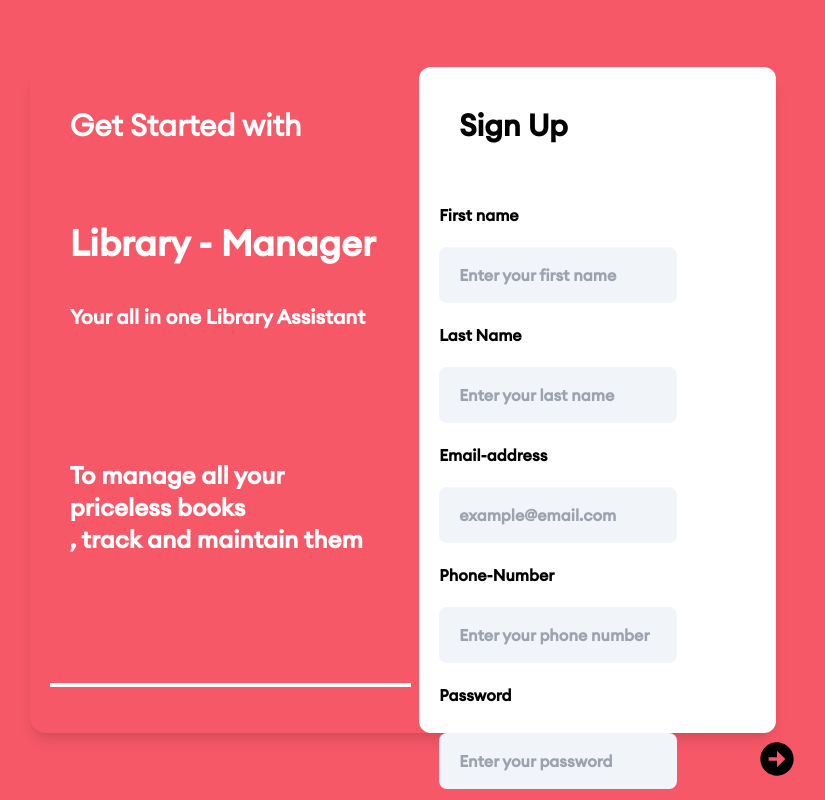
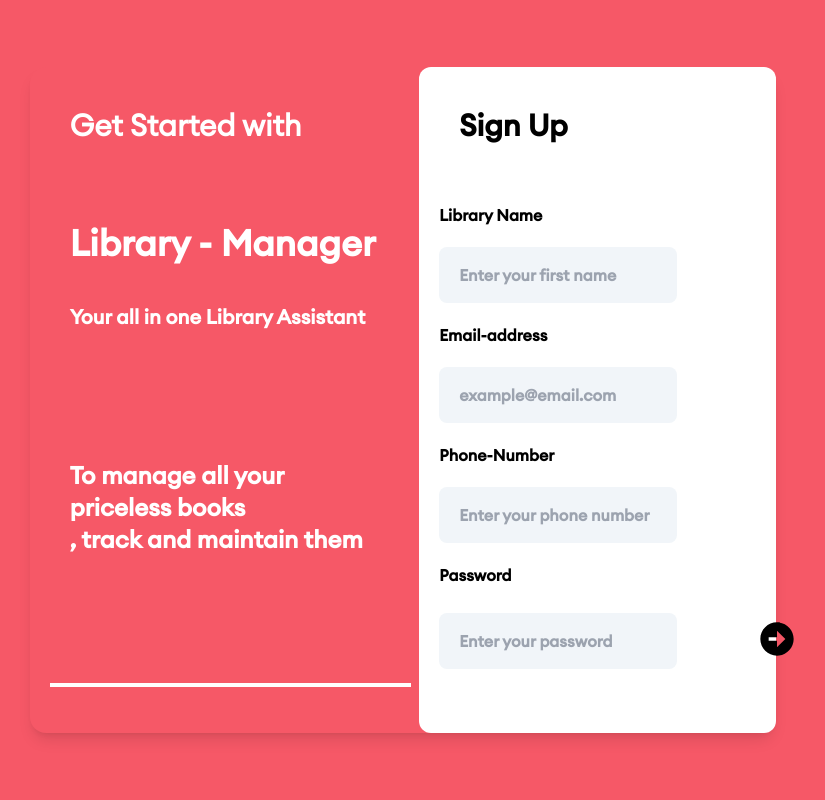
Before and after one commit to skkyfallen/library-app, a React (Create React App) app: page / in a window 1280 px wide. Shown: the whole page, without its empty margins (237-1062 px from the left). Built offline with nearby package versions, Linux system fonts and the light colour scheme.

Commit message:
Fix:Fixed SignUp

```diff
--- a/public/index.html
+++ b/public/index.html
@@ -4,7 +4,7 @@
     <meta charset="utf-8" />
     <link rel="icon" href="%PUBLIC_URL%/favicon.ico" />
     <meta name="viewport" content="width=device-width, initial-scale=1" />
-    <meta name="theme-color" content="#000000" />
+    <meta name="theme-color" content="#ffffff" />
     <meta
       name="description"
       content="Web site created using create-react-app"
@@ -24,7 +24,7 @@
       work correctly both with client-side routing and a non-root public URL.
       Learn how to configure a non-root public URL by running `npm run build`.
     -->
-    <title>React App</title>
+    <title>Library-App</title>
   </head>
   <body>
     <noscript>You need to enable JavaScript to run this app.</noscript>
--- a/src/Views/Auth/SignUp.js
+++ b/src/Views/Auth/SignUp.js
@@ -1,23 +1,22 @@
 import React from "react";
 import "./styles.css";
+import { useNavigate } from "react-router-dom";
 import { BiSolidRightArrowCircle } from "react-icons/bi";
 import ClipLoader from "react-spinners/ClipLoader";
 import axios from "axios";
 const SignUp = () => {
   const [loading, setloading] = React.useState(false);
-  const [firstname, setfirstname] = React.useState("");
-  const [lastname, setlastname] = React.useState("");
+  const [libraryName, setLibraryName] = React.useState("");
   const [email, setemail] = React.useState("");
   const [phone, setphone] = React.useState("");
   const [password, setpassword] = React.useState("");
-
+  const navigate = useNavigate();
   const handleContinue = (event) => {
     event.preventDefault();
     setloading(true);
     axios
       .post("https://wild-gray-pigeon-shoe.cyclic.cloud/user/signup", {
-        firstname: firstname,
-        lastname: lastname,
+        libraryName: libraryName,
         email: email,
         phoneNumber: phone,
         password: password,
@@ -25,6 +24,7 @@ const SignUp = () => {
       .then((response) => {
         console.log(response.data);
         setloading(false);
+        navigate("/login");
       })
       .catch((error) => {
         console.log(error.response);
@@ -50,20 +50,12 @@ const SignUp = () => {
         </div>
         <div className="bg-white w-7/12 rounded-xl">
           <h1 className="text-black font-bold text-3xl p-10">Sign Up</h1>
-          <p className="p-5">First name</p>
+          <p className="p-5">Library Name</p>
           <input
             type="text"
-            value={firstname}
-            onChange={(event) => setfirstname(event.target.value)}
+            value={libraryName}
+            onChange={(event) => setLibraryName(event.target.value)}
             placeholder="Enter your first name"
-            className="p-5 ml-5 w-8/12  h-14 rounded-lg bg-slate-100"
-          />
-          <p className="p-5">Last Name</p>
-          <input
-            type="text"
-            value={lastname}
-            onChange={(event) => setlastname(event.target.value)}
-            placeholder="Enter your last name"
             className="p-5 ml-5 w-8/12  h-14 rounded-lg bg-slate-100"
           />
           <p className="p-5">Email-address</p>
```
